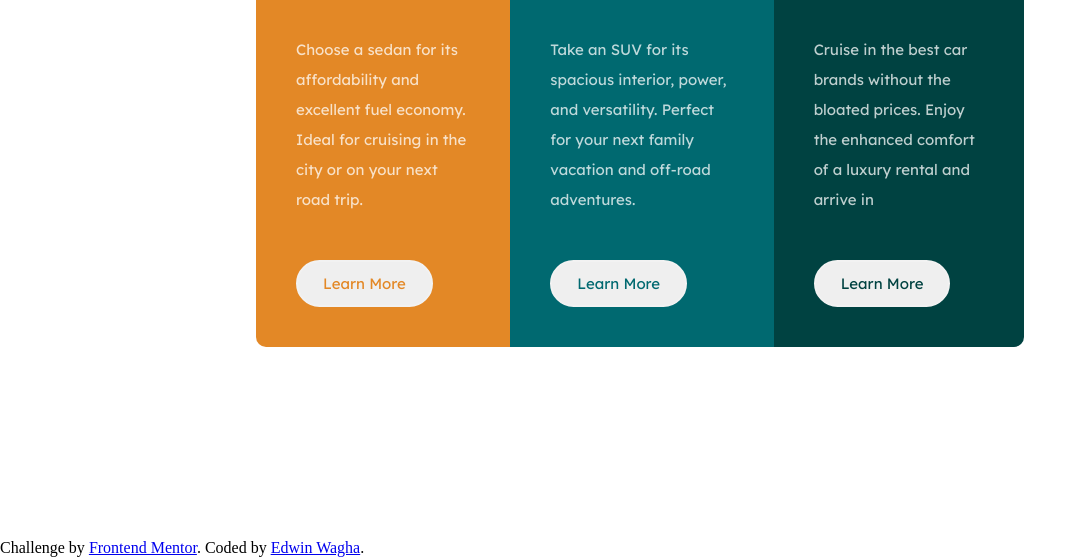
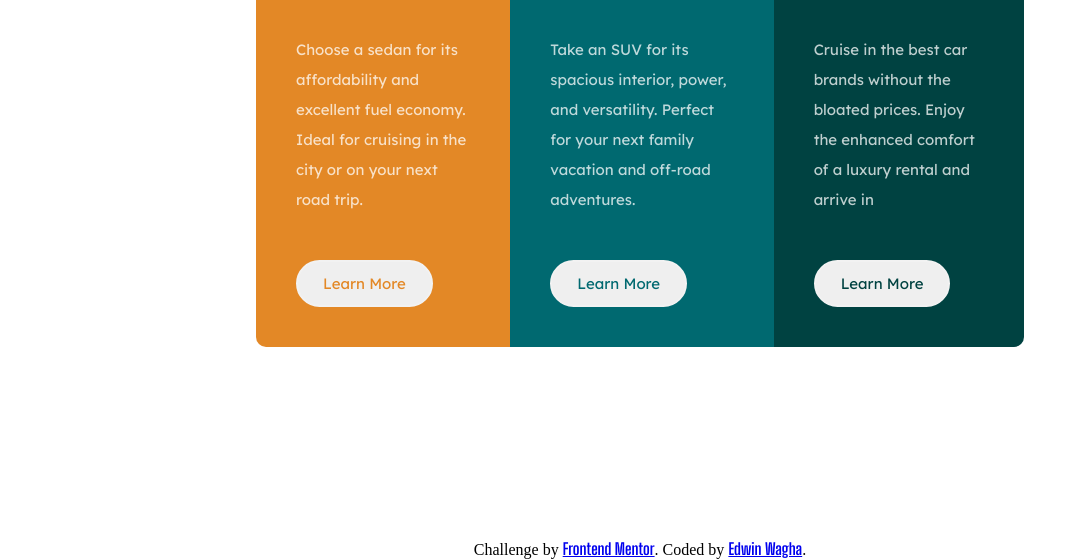
Before and after one commit to EdTheDev254/column-preview-card, a plain HTML site: page index.html in a window 1280 px wide. Shown: the part 370-929 px from the top of the page, without its empty margins (0-1087 px from the left). Drawn offline with Linux system fonts and the light colour scheme.

Commit message:
Update attribution to footer

```diff
--- a/style.css
+++ b/style.css
@@ -3,10 +3,10 @@ body{
   padding:0;
   box-sizing: border-box;
 }
-.attribution{
+#footer{
   text-align:center;
 }
-.attribution a{
+#footer a{
   font-family:"Big Shoulders Display";
 }
 
```
